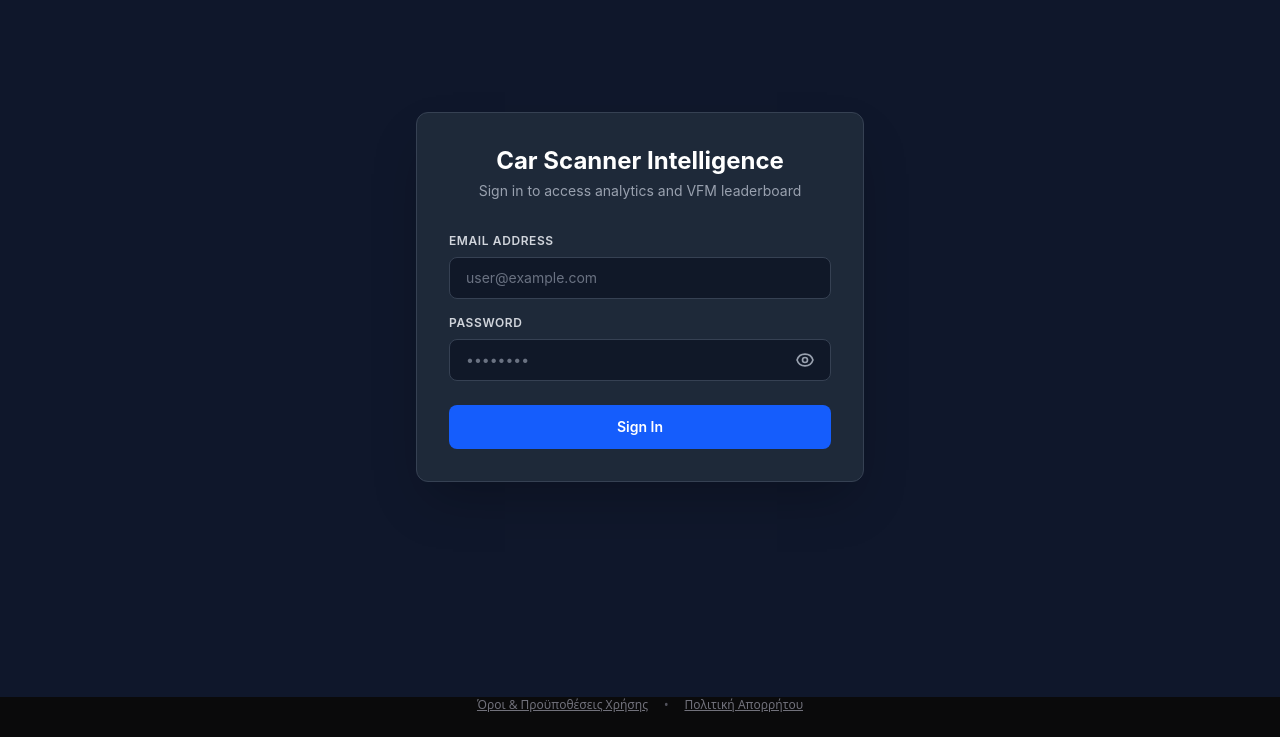
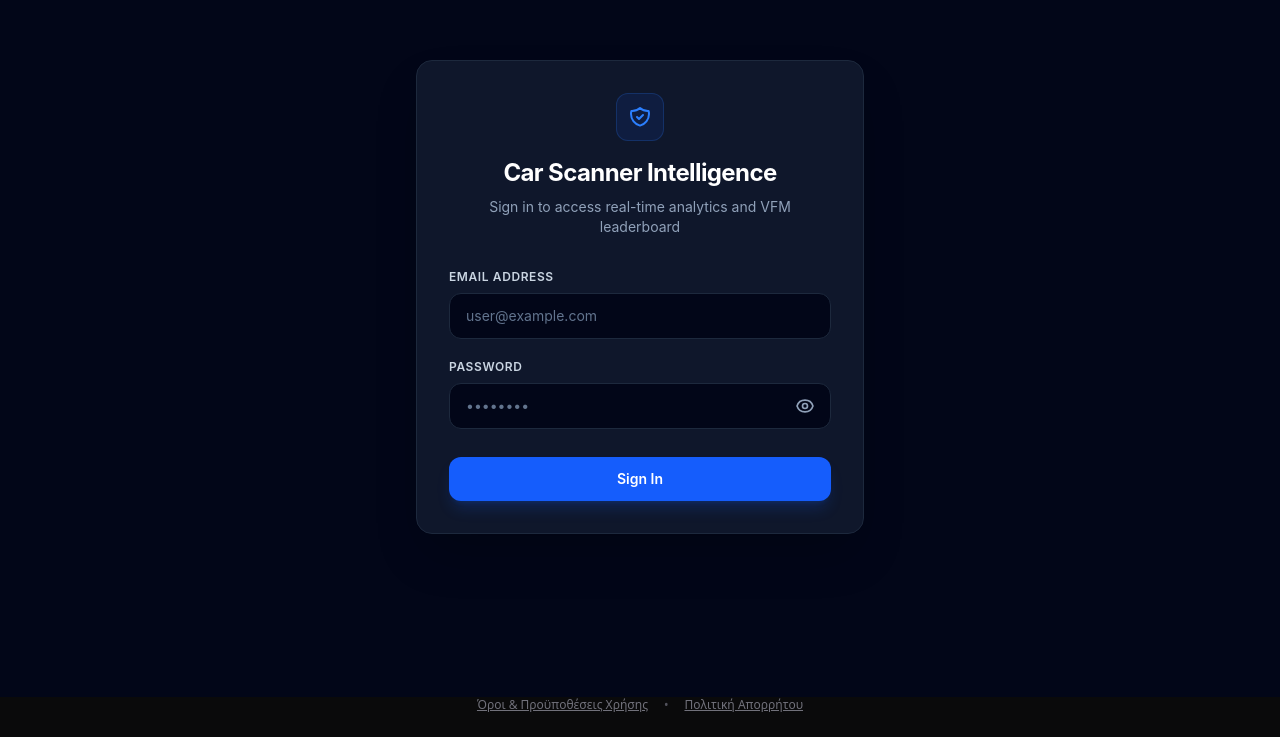
Before and after one commit to Nikos-Salichos/car-intelligence-dashboard, a React (Vite) app: page /settings in a window 1280 px wide. Shown: the part 103-840 px from the top of the page. Built offline with nearby package versions, Linux system fonts and the light colour scheme; what ag-grid-community would draw is missing.

Commit message:
Implemented changes in login

```diff
--- a/package.json
+++ b/package.json
@@ -13,6 +13,7 @@
     "ag-grid-community": "^36.1.0",
     "ag-grid-react": "^36.1.0",
     "axios": "^1.18.1",
+    "qrcode.react": "^4.2.0",
     "react": "^19.2.7",
     "react-dom": "^19.2.7",
     "react-router-dom": "^7.18.2"
--- a/src/components/LoginForm.tsx
+++ b/src/components/LoginForm.tsx
@@ -12,7 +12,7 @@ export const LoginForm: React.FC<Props> = ({ onSuccess }) => {
     const [loading, setLoading] = useState<boolean>(false);
     const [error, setError] = useState<string | null>(null);
 
-    // MFA States
+    // English Comment: State management for Multi-Factor Authentication flow
     const [requiresMfa, setRequiresMfa] = useState<boolean>(false);
     const [preAuthToken, setPreAuthToken] = useState<string>("");
     const [mfaCode, setMfaCode] = useState<string>("");
@@ -23,7 +23,7 @@ export const LoginForm: React.FC<Props> = ({ onSuccess }) => {
         setError(null);
 
         try {
-            // English Comment: Pass payload object to match LoginPayload signature expected by authApi.login
+            // English Comment: Dispatch login request to Auth API endpoint
             const response = await authApi.login({ email, password });
 
             if (response.requiresTwoFactor && response.preAuthToken) {
@@ -48,16 +48,18 @@ export const LoginForm: React.FC<Props> = ({ onSuccess }) => {
         setError(null);
 
         try {
-            // English Comment: Validate 6-digit TOTP code against pre-auth token using VerifyMfaPayload structure
+            // English Comment: Validate TOTP verification code using pre-authentication token
             const response = await authApi.verifyMfa({ preAuthToken, code: mfaCode });
 
             if (response.token) {
                 onSuccess(response.token);
             } else {
+                // English Comment: Keep user on the MFA screen while informing them of invalid code
                 setError("Verification failed. Please double-check your code.");
             }
         } catch (err: unknown) {
             console.error("[MFA VERIFY ERROR]", err);
+            // English Comment: Maintain MFA state on exception so user stays on code input screen
             setError("Invalid or expired authentication code. Please try again.");
         } finally {
             setLoading(false);
@@ -72,28 +74,36 @@ export const LoginForm: React.FC<Props> = ({ onSuccess }) => {
     };
 
     return (
-        <div className="min-h-screen flex items-center justify-center bg-slate-900 p-4 font-sans">
-            <div className="w-full max-w-md bg-gray-800 border border-gray-700 rounded-xl p-8 shadow-2xl">
+        <div className="min-h-screen flex items-center justify-center bg-slate-950 p-4 font-sans text-slate-100">
+            <div className="w-full max-w-md bg-slate-900 border border-slate-800 rounded-2xl p-8 shadow-2xl backdrop-blur-sm">
                 <div className="text-center mb-8">
-                    <h2 className="text-2xl font-bold text-white">Car Scanner Intelligence</h2>
-                    <p className="text-sm text-gray-400 mt-1">
+                    <div className="inline-flex items-center justify-center w-12 h-12 rounded-xl bg-blue-600/10 border border-blue-500/20 mb-4 text-blue-500">
+                        <svg className="w-6 h-6" fill="none" stroke="currentColor" viewBox="0 0 24 24">
+                            <path strokeLinecap="round" strokeLinejoin="round" strokeWidth="2" d="M9 12l2 2 4-4m5.618-4.016A11.955 11.955 0 0112 2.944a11.955 11.955 0 01-8.618 3.04A12.02 12.02 0 003 9c0 5.591 3.824 10.29 9 11.622 5.176-1.332 9-6.03 9-11.622 0-1.042-.133-2.052-.382-3.016z" />
+                        </svg>
+                    </div>
+                    <h2 className="text-2xl font-bold tracking-tight text-white">Car Scanner Intelligence</h2>
+                    <p className="text-sm text-slate-400 mt-2">
                         {requiresMfa
-                            ? "Enter the code from your authenticator app"
-                            : "Sign in to access analytics and VFM leaderboard"}
+                            ? "Enter the 6-digit verification code from your authenticator app"
+                            : "Sign in to access real-time analytics and VFM leaderboard"}
                     </p>
                 </div>
 
                 {error && (
-                    <div className="mb-4 p-3 bg-red-500/10 border border-red-500/30 text-red-400 rounded-lg text-xs">
-                        {error}
+                    <div className="mb-6 p-4 bg-red-500/10 border border-red-500/20 text-red-400 rounded-xl text-xs flex items-start gap-3">
+                        <svg className="w-4 h-4 shrink-0 mt-0.5" fill="none" stroke="currentColor" viewBox="0 0 24 24">
+                            <path strokeLinecap="round" strokeLinejoin="round" strokeWidth="2" d="M12 8v4m0 4h.01M21 12a9 9 0 11-18 0 9 9 0 0118 0z" />
+                        </svg>
+                        <span>{error}</span>
                     </div>
                 )}
 
                 {!requiresMfa ? (
-                    /* English Comment: Standard Login Form */
-                    <form onSubmit={handleLoginSubmit} className="space-y-4">
+                    /* English Comment: Form interface for standard email/password authentication */
+                    <form onSubmit={handleLoginSubmit} className="space-y-5">
                         <div>
-                            <label className="block text-xs font-semibold text-gray-300 uppercase tracking-wider mb-2">
+                            <label className="block text-xs font-semibold text-slate-300 uppercase tracking-wider mb-2">
                                 Email Address
                             </label>
                             <input
@@ -102,12 +112,12 @@ export const LoginForm: React.FC<Props> = ({ onSuccess }) => {
                                 value={email}
                                 onChange={(e) => setEmail(e.target.value)}
                                 placeholder="user@example.com"
-                                className="w-full px-4 py-2.5 bg-gray-900 border border-gray-700 rounded-lg text-white placeholder-gray-500 text-sm focus:outline-none focus:border-blue-500 transition-colors"
+                                className="w-full px-4 py-3 bg-slate-950 border border-slate-800 rounded-xl text-white placeholder-slate-500 text-sm focus:outline-none focus:border-blue-500 focus:ring-1 focus:ring-blue-500 transition-all duration-200"
                             />
                         </div>
 
                         <div>
-                            <label className="block text-xs font-semibold text-gray-300 uppercase tracking-wider mb-2">
+                            <label className="block text-xs font-semibold text-slate-300 uppercase tracking-wider mb-2">
                                 Password
                             </label>
                             <div className="relative">
@@ -117,12 +127,12 @@ export const LoginForm: React.FC<Props> = ({ onSuccess }) => {
                                     value={password}
                                     onChange={(e) => setPassword(e.target.value)}
                                     placeholder="••••••••"
-                                    className="w-full pl-4 pr-11 py-2.5 bg-gray-900 border border-gray-700 rounded-lg text-white placeholder-gray-500 text-sm focus:outline-none focus:border-blue-500 transition-colors"
+                                    className="w-full pl-4 pr-11 py-3 bg-slate-950 border border-slate-800 rounded-xl text-white placeholder-slate-500 text-sm focus:outline-none focus:border-blue-500 focus:ring-1 focus:ring-blue-500 transition-all duration-200"
                                 />
                                 <button
                                     type="button"
                                     onClick={() => setShowPassword((prev) => !prev)}
-                                    className="absolute right-3 top-1/2 -translate-y-1/2 text-gray-400 hover:text-blue-400 focus:text-blue-400 focus:outline-none transition-colors p-1"
+                                    className="absolute right-3 top-1/2 -translate-y-1/2 text-slate-400 hover:text-slate-200 focus:text-blue-400 focus:outline-none transition-colors p-1 rounded-lg"
                                     aria-label={showPassword ? "Hide password" : "Show password"}
                                 >
                                     {showPassword ? (
@@ -143,16 +153,26 @@ export const LoginForm: React.FC<Props> = ({ onSuccess }) => {
                         <button
                             type="submit"
                             disabled={loading}
-                            className="w-full py-3 bg-blue-600 hover:bg-blue-700 text-white font-semibold rounded-lg text-sm transition-colors disabled:opacity-50 disabled:cursor-not-allowed mt-2 focus:outline-none focus:ring-2 focus:ring-blue-500 focus:ring-offset-2 focus:ring-offset-gray-800"
+                            className="w-full py-3 px-4 bg-blue-600 hover:bg-blue-500 text-white font-semibold rounded-xl text-sm transition-all duration-200 disabled:opacity-50 disabled:cursor-not-allowed mt-2 focus:outline-none focus:ring-2 focus:ring-blue-500 focus:ring-offset-2 focus:ring-offset-slate-900 shadow-lg shadow-blue-600/20 active:scale-[0.99]"
                         >
-                            {loading ? "Authenticating..." : "Sign In"}
+                            {loading ? (
+                                <span className="flex items-center justify-center gap-2">
+                                    <svg className="animate-spin h-4 w-4 text-white" fill="none" viewBox="0 0 24 24">
+                                        <circle className="opacity-25" cx="12" cy="12" r="10" stroke="currentColor" strokeWidth="4" />
+                                        <path className="opacity-75" fill="currentColor" d="M4 12a8 8 0 018-8V0C5.373 0 0 5.373 0 12h4zm2 5.291A7.962 7.962 0 014 12H0c0 3.042 1.135 5.824 3 7.938l3-2.647z" />
+                                    </svg>
+                                    Authenticating...
+                                </span>
+                            ) : (
+                                "Sign In"
+                            )}
                         </button>
                     </form>
                 ) : (
-                    /* English Comment: MFA Verification Form */
-                    <form onSubmit={handleMfaSubmit} className="space-y-4">
+                    /* English Comment: Form interface for 2FA TOTP verification */
+                    <form onSubmit={handleMfaSubmit} className="space-y-5">
                         <div>
-                            <label className="block text-xs font-semibold text-gray-300 uppercase tracking-wider mb-2">
+                            <label className="block text-xs font-semibold text-slate-300 uppercase tracking-wider mb-2">
                                 6-Digit Authenticator Code
                             </label>
                             <input
@@ -163,22 +183,32 @@ export const LoginForm: React.FC<Props> = ({ onSuccess }) => {
                                 value={mfaCode}
                                 onChange={(e) => setMfaCode(e.target.value.replace(/\D/g, ""))}
                                 placeholder="123456"
-                                className="w-full px-4 py-2.5 bg-gray-900 border border-gray-700 rounded-lg text-white placeholder-gray-500 text-center text-lg tracking-widest font-mono focus:outline-none focus:border-blue-500 transition-colors"
+                                className="w-full px-4 py-3 bg-slate-950 border border-slate-800 rounded-xl text-white placeholder-slate-600 text-center text-xl tracking-[0.5em] font-mono focus:outline-none focus:border-blue-500 focus:ring-1 focus:ring-blue-500 transition-all duration-200"
                             />
                         </div>
 
                         <button
                             type="submit"
                             disabled={loading || mfaCode.length !== 6}
-                            className="w-full py-3 bg-blue-600 hover:bg-blue-700 text-white font-semibold rounded-lg text-sm transition-colors disabled:opacity-50 disabled:cursor-not-allowed mt-2 focus:outline-none focus:ring-2 focus:ring-blue-500 focus:ring-offset-2 focus:ring-offset-gray-800"
+                            className="w-full py-3 px-4 bg-blue-600 hover:bg-blue-500 text-white font-semibold rounded-xl text-sm transition-all duration-200 disabled:opacity-50 disabled:cursor-not-allowed mt-2 focus:outline-none focus:ring-2 focus:ring-blue-500 focus:ring-offset-2 focus:ring-offset-slate-900 shadow-lg shadow-blue-600/20 active:scale-[0.99]"
                         >
-                            {loading ? "Verifying..." : "Verify Code"}
+                            {loading ? (
+                                <span className="flex items-center justify-center gap-2">
+                                    <svg className="animate-spin h-4 w-4 text-white" fill="none" viewBox="0 0 24 24">
+                                        <circle className="opacity-25" cx="12" cy="12" r="10" stroke="currentColor" strokeWidth="4" />
+                                        <path className="opacity-75" fill="currentColor" d="M4 12a8 8 0 018-8V0C5.373 0 0 5.373 0 12h4zm2 5.291A7.962 7.962 0 014 12H0c0 3.042 1.135 5.824 3 7.938l3-2.647z" />
+                                    </svg>
+                                    Verifying...
+                                </span>
+                            ) : (
+                                "Verify Code"
+                            )}
                         </button>
 
                         <button
                             type="button"
                             onClick={resetToLogin}
-                            className="w-full py-2.5 bg-transparent hover:bg-gray-700/50 text-gray-400 font-medium rounded-lg text-xs transition-colors mt-1 focus:outline-none"
+                            className="w-full py-2.5 bg-transparent hover:bg-slate-800 text-slate-400 font-medium rounded-xl text-xs transition-colors mt-1 focus:outline-none"
                         >
                             ← Back to credentials login
                         </button>
--- a/src/components/SetupMfaModal.tsx
+++ b/src/components/SetupMfaModal.tsx
@@ -1,4 +1,5 @@
 import React, { useState } from "react";
+import { QRCodeSVG } from "qrcode.react";
 import { authApi } from "../api/authApi";
 
 interface Props {
@@ -35,7 +36,7 @@ export const SetupMfaModal: React.FC<Props> = ({ userEmail }) => {
         setError(null);
 
         try {
-            await authApi.enableMfa(userEmail, code);
+            await authApi.enableMfa({ email: userEmail, code });
             setStep("success");
         } catch (err: unknown) {
             console.error("[MFA ENABLE ERROR]", err);
@@ -73,16 +74,22 @@ export const SetupMfaModal: React.FC<Props> = ({ userEmail }) => {
             {step === "scan" && (
                 <form onSubmit={handleEnableMfa} className="space-y-4">
                     <p className="text-xs text-gray-300">
-                        1. Add this secret key manually into your Authenticator App:
+                        1. Scan this QR code with your Authenticator App:
                     </p>
 
-                    <div className="bg-gray-900 border border-gray-700 p-3 rounded-lg font-mono text-center text-amber-400 tracking-wider text-sm select-all">
-                        {secret}
+                    {/* English Comment: Render visual QR code from authenticator URI payload */}
+                    {uri && (
+                        <div className="flex justify-center bg-white p-4 rounded-xl max-w-[200px] mx-auto border border-gray-700 shadow-inner">
+                            <QRCodeSVG value={uri} size={168} level="M" />
+                        </div>
+                    )}
+
+                    <div className="space-y-1 text-center">
+                        <p className="text-xs text-gray-400">Or manually enter key:</p>
+                        <div className="bg-gray-900 border border-gray-700 p-2.5 rounded-lg font-mono text-center text-amber-400 tracking-wider text-xs select-all">
+                            {secret}
+                        </div>
                     </div>
-
-                    <p className="text-xs text-gray-400">
-                        Authenticator URI: <span className="font-mono text-gray-500 break-all">{uri}</span>
-                    </p>
 
                     <div>
                         <label className="block text-xs font-semibold text-gray-300 uppercase tracking-wider mb-2">
--- a/src/pages/SettingsPage.tsx
+++ b/src/pages/SettingsPage.tsx
@@ -1,4 +1,5 @@
 import React, { useState } from "react";
+import { QRCodeSVG } from "qrcode.react";
 import { authApi } from "../api/authApi";
 
 interface SettingsPageProps {
@@ -14,6 +15,7 @@ export const SettingsPage: React.FC<SettingsPageProps> = ({ userEmail }) => {
     const [mfaEnabled, setMfaEnabled] = useState<boolean>(false);
     const [mfaCode, setMfaCode] = useState("");
     const [mfaSecret, setMfaSecret] = useState<string | null>(null);
+    const [mfaUri, setMfaUri] = useState<string | null>(null);
 
     const [statusMessage, setStatusMessage] = useState<{ type: "success" | "error"; text: string } | null>(null);
     const [loading, setLoading] = useState(false);
@@ -45,8 +47,9 @@ export const SettingsPage: React.FC<SettingsPageProps> = ({ userEmail }) => {
             setCurrentPassword("");
             setNewPassword("");
             setConfirmPassword("");
-        } catch (err: any) {
-            const errorText = err?.response?.data?.message || "Failed to update password. Please check your current password.";
+        } catch (err: unknown) {
+            const errorObj = err as { response?: { data?: { message?: string } } };
+            const errorText = errorObj?.response?.data?.message || "Failed to update password. Please check your current password.";
             setStatusMessage({ type: "error", text: errorText });
         } finally {
             setLoading(false);
@@ -64,15 +67,18 @@ export const SettingsPage: React.FC<SettingsPageProps> = ({ userEmail }) => {
                 await authApi.disableMfa();
                 setMfaEnabled(false);
                 setMfaSecret(null);
+                setMfaUri(null);
                 setStatusMessage({ type: "success", text: "Multi-Factor Authentication disabled." });
             } else {
-                // English Comment: Request new MFA secret/QR seed from backend API
-                const response = await authApi.setupMfa();
-                setMfaSecret(response.secret || response.qrCodeUrl || "MFA-SECRET-KEY");
-                setStatusMessage({ type: "success", text: "Scan the secret or key below in your authenticator app." });
+                // English Comment: Request new MFA secret and authenticator URI from backend API
+                const response = await authApi.setupMfa(userEmail);
+                setMfaSecret(response.secret || "MFA-SECRET-KEY");
+                setMfaUri(response.authenticatorUri || null);
+                setStatusMessage({ type: "success", text: "Scan the QR code or enter the secret key below into your authenticator app." });
             }
-        } catch (err: any) {
-            const errorText = err?.response?.data?.message || "Failed to update MFA settings.";
+        } catch (err: unknown) {
+            const errorObj = err as { response?: { data?: { message?: string } } };
+            const errorText = errorObj?.response?.data?.message || "Failed to update MFA settings.";
             setStatusMessage({ type: "error", text: errorText });
         } finally {
             setLoading(false);
@@ -86,13 +92,15 @@ export const SettingsPage: React.FC<SettingsPageProps> = ({ userEmail }) => {
         setLoading(true);
 
         try {
-            await authApi.verifyMfaSetup({ code: mfaCode });
+            await authApi.verifyMfaSetup({ code: mfaCode, email: userEmail });
             setMfaEnabled(true);
             setMfaSecret(null);
+            setMfaUri(null);
             setMfaCode("");
             setStatusMessage({ type: "success", text: "Multi-Factor Authentication enabled successfully!" });
-        } catch (err: any) {
-            const errorText = err?.response?.data?.message || "Invalid verification code. Please try again.";
+        } catch (err: unknown) {
+            const errorObj = err as { response?: { data?: { message?: string } } };
+            const errorText = errorObj?.response?.data?.message || "Invalid verification code. Please try again.";
             setStatusMessage({ type: "error", text: errorText });
         } finally {
             setLoading(false);
@@ -167,25 +175,40 @@ export const SettingsPage: React.FC<SettingsPageProps> = ({ userEmail }) => {
                     </button>
                 </div>
 
-                {/* Secret Key Display & Verification Step */}
+                {/* Secret Key & QR Display Verification Step */}
                 {mfaSecret && (
                     <div className="mt-4 p-4 bg-gray-950 border border-gray-800 rounded-lg space-y-4">
                         <p className="text-xs text-gray-300">
-                            Enter this secret key into your authenticator app:
+                            1. Scan this QR code with your authenticator app:
                         </p>
+
+                        {/* English Comment: Display QR image generated from backend authenticatorUri */}
+                        {mfaUri && (
+                            <div className="flex justify-center bg-white p-3 rounded-lg max-w-[180px] mx-auto border border-gray-700">
+                                <QRCodeSVG value={mfaUri} size={150} level="M" />
+                            </div>
+                        )}
+
+                        <div className="space-y-1">
+                            <p className="text-xs text-gray-400">Or manually enter this secret key:</p>
                             <div className="bg-gray-900 border border-gray-800 p-2.5 rounded text-center text-xs font-mono text-blue-400 select-all">
                                 {mfaSecret}
                             </div>
+                        </div>
 
-                        <form onSubmit={handleVerifyMfaSetup} className="flex gap-2 items-center">
+                        <form onSubmit={handleVerifyMfaSetup} className="space-y-3">
+                            <label className="text-xs text-gray-300 block font-semibold">
+                                2. Confirm verification code:
+                            </label>
+                            <div className="flex gap-2 items-center">
                                 <input
                                     type="text"
                                     placeholder="Enter 6-digit code"
                                     value={mfaCode}
-                                onChange={(e) => setMfaCode(e.target.value)}
+                                    onChange={(e) => setMfaCode(e.target.value.replace(/\D/g, ""))}
                                     maxLength={6}
                                     required
-                                className="bg-gray-900 border border-gray-800 rounded-lg px-3 py-2 text-xs text-white focus:outline-none focus:border-blue-500 w-48"
+                                    className="bg-gray-900 border border-gray-800 rounded-lg px-3 py-2 text-xs text-white focus:outline-none focus:border-blue-500 w-48 font-mono tracking-widest text-center"
                                 />
                                 <button
                                     type="submit"
@@ -194,6 +217,7 @@ export const SettingsPage: React.FC<SettingsPageProps> = ({ userEmail }) => {
                                 >
                                     Confirm Code
                                 </button>
+                            </div>
                         </form>
                     </div>
                 )}
```
Also changed, not shown: 1 other file (tests, documents, lock files or other folders). Lines whose indentation alone changed are shown as unchanged.
